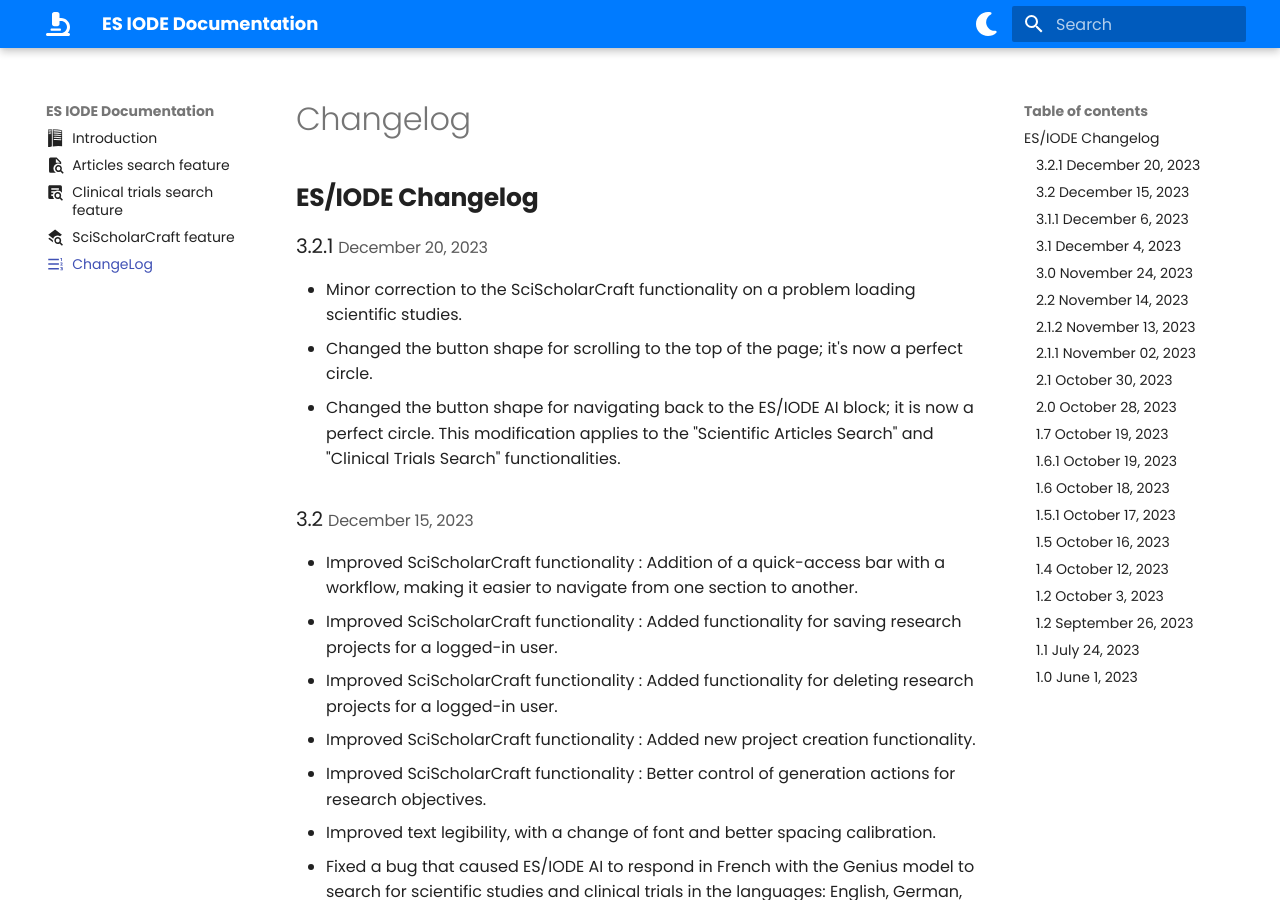
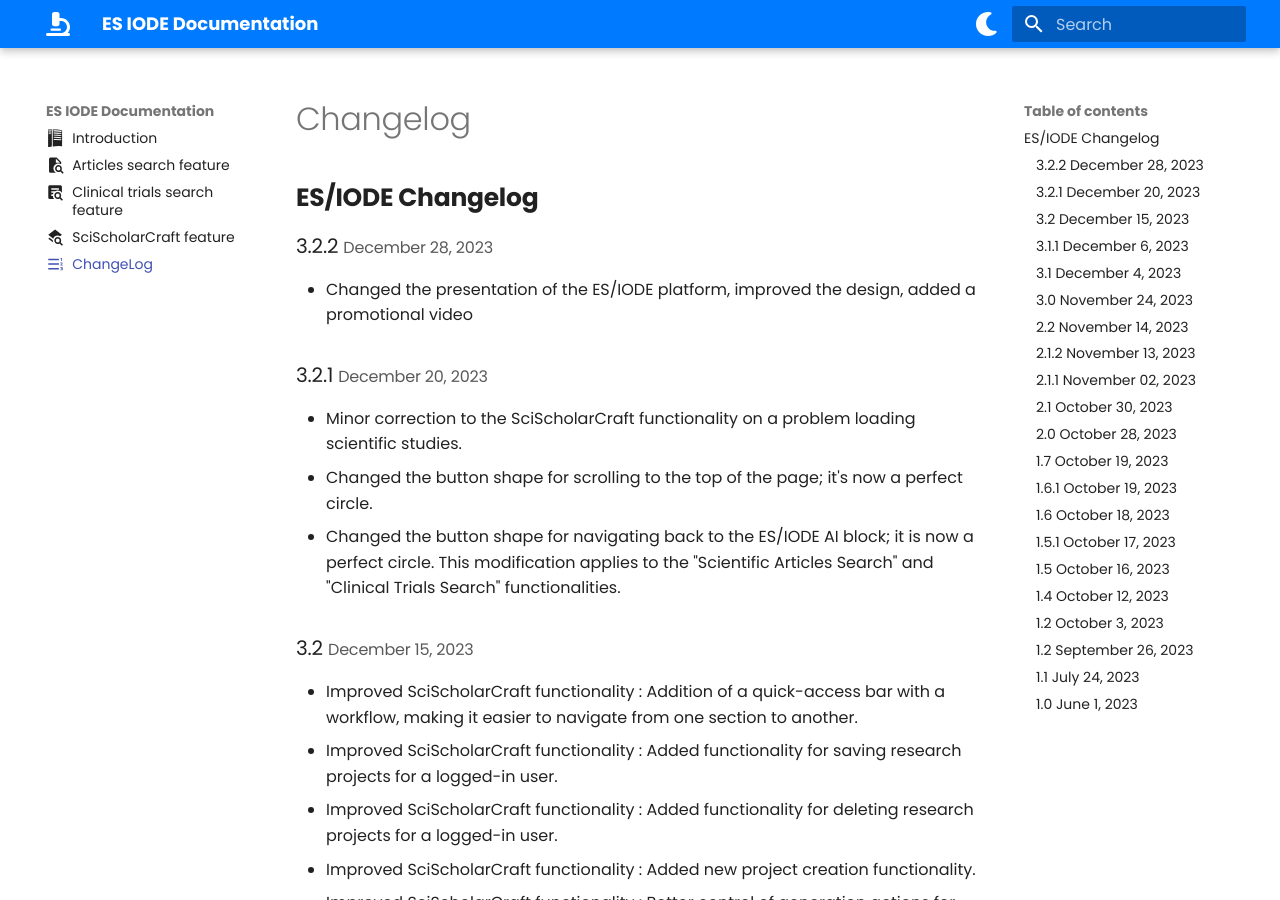
Before and after one commit to ethic-seido/iode_documentation, an MkDocs documentation site: the page built from docs/changelog.md, in a window 1280 px wide and 900 px high. Built offline with MkDocs 1.6.1 and Material for MkDocs 9.7.7, drawn with Linux system fonts in a browser that asks for light colours.

Commit message:
ES/Iode version increment and adding information about this version

```diff
--- a/docs/changelog.md
+++ b/docs/changelog.md
@@ -5,6 +5,10 @@
 # Changelog
 
 ## **ES/IODE Changelog**
+
+### 3.2.2 <small>December 28, 2023</small>
+
+- Changed the presentation of the ES/IODE platform, improved the design, added a promotional video
 
 ### 3.2.1 <small>December 20, 2023</small>
 
```
Also changed, not shown: docs/index.md (+1 -1 lines).
